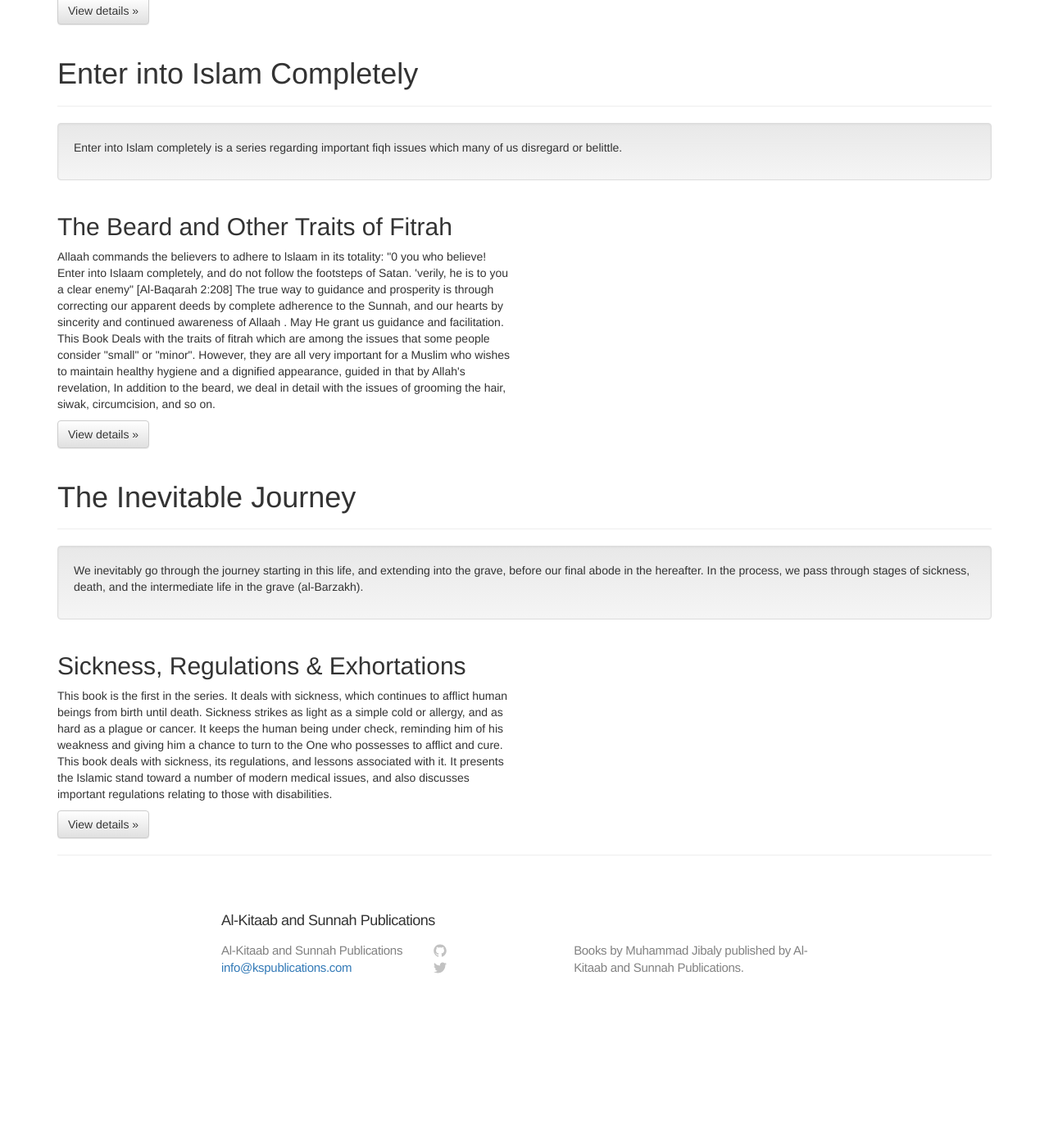
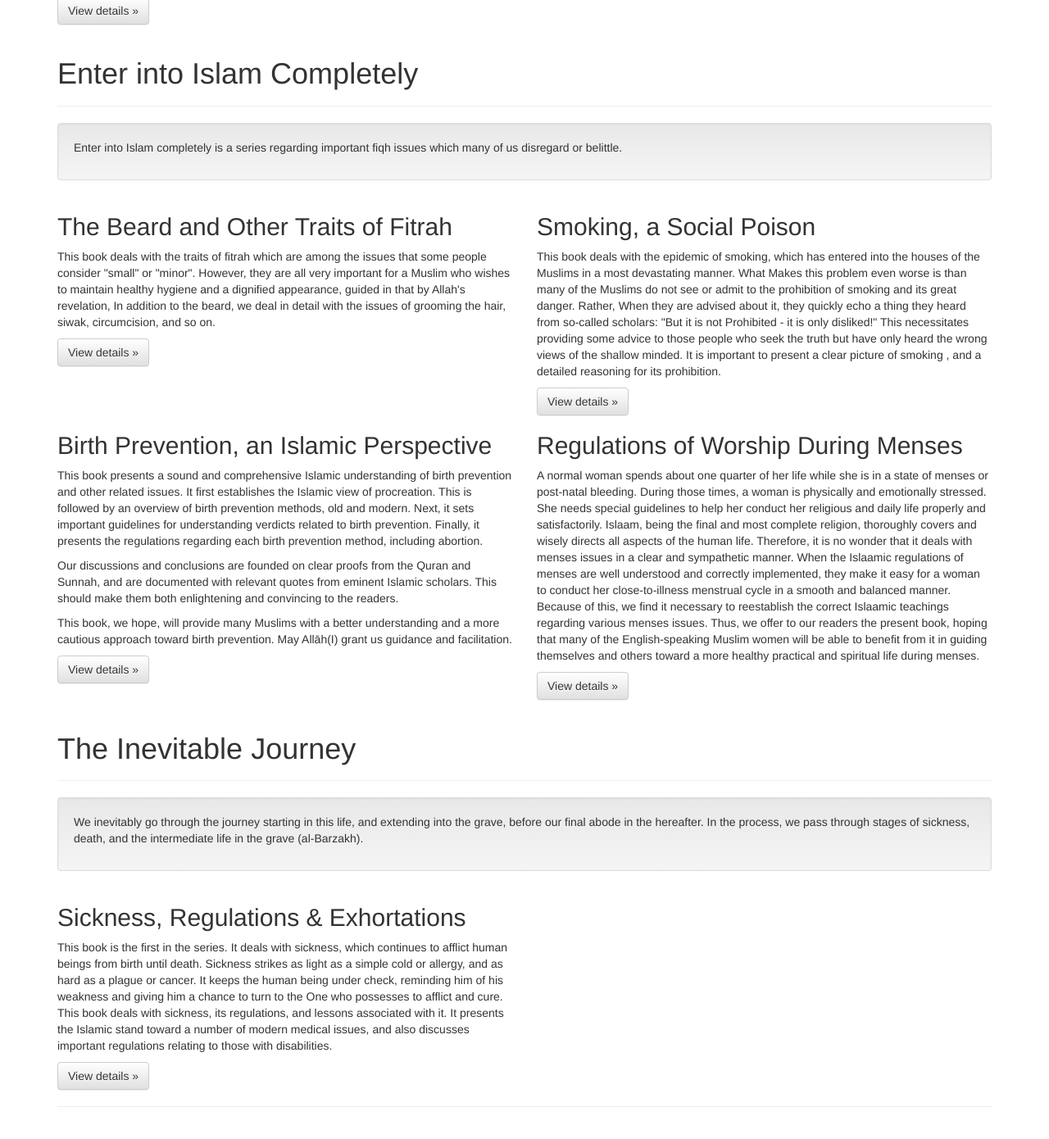
Before and after one commit to kspublications/kspublications.github.io, a Jekyll site: the page built from catalog/index.html, in a window 1280 px wide and 1400 px high, scrolled down 2161 px. Shown: the top 1390 px of the window at 82% size. Built offline with Jekyll 4.4.1, drawn with Linux system fonts in a browser that asks for light colours; nearby versions of some CDN libraries; before the commit the page ends 3408 px from its top, so only the background shows below that.

Commit message:
Update enter into islam series

```diff
--- /dev/null
+++ b/catalog/enter-into-islam-completely/birth-prevention-an-islamic-perspective.md
@@ -0,0 +1,19 @@
+---
+layout: book
+title: "Birth Prevention, an Islamic Perspective"
+series: enter-into-islam-completely
+order: 3
+cover: /images/birth_prevention/1_front_cover.png
+price: $9.00
+pages: 126
+dimensions:
+published_date: 2008
+binding: paperback
+isbn: 1-891229-93-1
+---
+
+This book presents a sound and comprehensive Islamic understanding of birth prevention and other related issues. It first establishes the Islamic view of procreation. This is followed by an overview of birth prevention methods, old and modern. Next, it sets important guidelines for understanding verdicts related to birth prevention. Finally, it presents the regulations regarding each birth prevention method, including abortion.
+
+Our discussions and conclusions are founded on clear proofs from the Quran and Sunnah, and are documented with relevant quotes from eminent Islamic scholars. This should make them both enlightening and convincing to the readers.
+
+This book, we hope, will provide many Muslims with a better understanding and a more cautious approach toward birth prevention. May Allāh(I) grant us guidance and facilitation.
--- /dev/null
+++ b/catalog/enter-into-islam-completely/regulations-of-worship-during-menses.md
@@ -0,0 +1,15 @@
+---
+layout: book
+title: "Regulations of Worship During Menses"
+series: enter-into-islam-completely
+order: 4
+cover: /images/menses/1_front_cover.png
+price: $9.00
+pages: 127
+dimensions:
+published_date: 2007
+binding: paperback
+isbn: 1-891229-94-X
+---
+
+A normal woman spends about one quarter of her life while she is in a state of menses or post-natal bleeding. During those times, a woman is physically and emotionally stressed. She needs special guidelines to help her conduct her religious and daily life properly and satisfactorily. Islaam, being the final and most complete religion, thoroughly covers and wisely directs all aspects of the human life. Therefore, it is no wonder that it deals with menses issues in a clear and sympathetic manner. When the Islaamic regulations of menses are well understood and correctly implemented, they make it easy for a woman to conduct her close-to-illness menstrual cycle in a smooth and balanced manner. Because of this, we find it necessary to reestablish the correct Islaamic teachings regarding various menses issues. Thus, we offer to our readers the present book, hoping that many of the English-speaking Muslim women will be able to benefit from it in guiding themselves and others toward a more healthy practical and spiritual life during menses.
--- /dev/null
+++ b/catalog/enter-into-islam-completely/smoking-a-social-poison.md
@@ -0,0 +1,15 @@
+---
+layout: book
+title: "Smoking, a Social Poison"
+series: enter-into-islam-completely
+order: 2
+cover: /images/smoking/1_front_cover.png
+price: $10.00
+pages: 110
+dimensions:
+published_date: 2012
+binding: paperback
+isbn:
+---
+
+This book deals with the epidemic of smoking, which has entered into the houses of the Muslims in a most devastating manner. What Makes this problem even worse is than many of the Muslims do not see or admit to the prohibition of smoking and its great danger. Rather, When they are advised about it, they quickly echo a thing they heard from so-called scholars: "But it is not Prohibited - it is only disliked!" This necessitates providing some advice to those people who seek the truth but have only heard the wrong views of the shallow minded. It is important to present a clear picture of smoking , and a detailed reasoning for its prohibition.
--- a/catalog/enter-into-islam-completely/the-beard-and-other-traits-of-fitrah.md
+++ b/catalog/enter-into-islam-completely/the-beard-and-other-traits-of-fitrah.md
@@ -3,8 +3,13 @@ layout: book
 title: "The Beard and Other Traits of Fitrah"
 series: enter-into-islam-completely
 order: 1
-cover: /images/book_beard.png
-price: 10.00
+cover: /images/beard/1_front_cover.png
+price: $10.00
+pages:
+dimensions:
+published_date: 2008
+binding: paperback
+isbn:
 ---
 
-Allaah commands the believers to adhere to lslaam in its totality: "0 you who believe! Enter into Islaam completely, and do not follow the footsteps of Satan. 'verily, he is to you a clear enemy" [Al-Baqarah 2:208] The true way to guidance and prosperity is through correcting our apparent deeds by complete adherence to the Sunnah, and our hearts by sincerity and continued awareness of Allaah . May He grant us guidance and facilitation. This Book Deals with the traits of fitrah which are among the issues that some people consider "small" or "minor". However, they are all very important for a Muslim who wishes to maintain healthy hygiene and a dignified appearance, guided in that by Allah's revelation, In addition to the beard, we deal in detail with the issues of grooming the hair, siwak, circumcision, and so on.
+This book deals with the traits of fitrah which are among the issues that some people consider "small" or "minor". However, they are all very important for a Muslim who wishes to maintain healthy hygiene and a dignified appearance, guided in that by Allah's revelation, In addition to the beard, we deal in detail with the issues of grooming the hair, siwak, circumcision, and so on.
```
Also changed, not shown: _layouts/book.html (+32 -7 lines), images/beard/1_front_cover.png (added), images/beard/2_back_cover.png (added), images/birth_prevention/1_front_cover.png (added), images/book_beard.png (deleted), images/menses/1_front_cover.png (added), images/smoking/1_front_cover.png (added), 3 other files.
